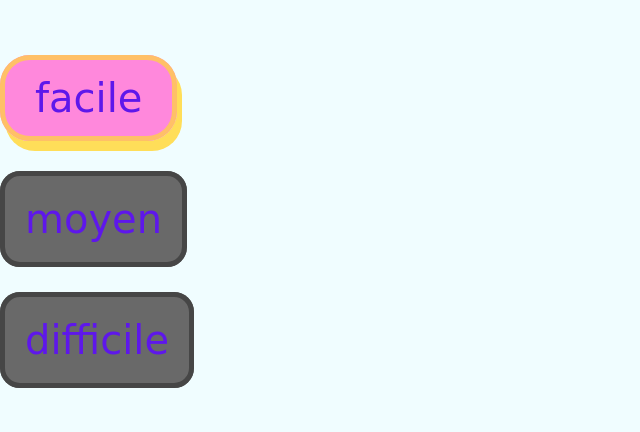
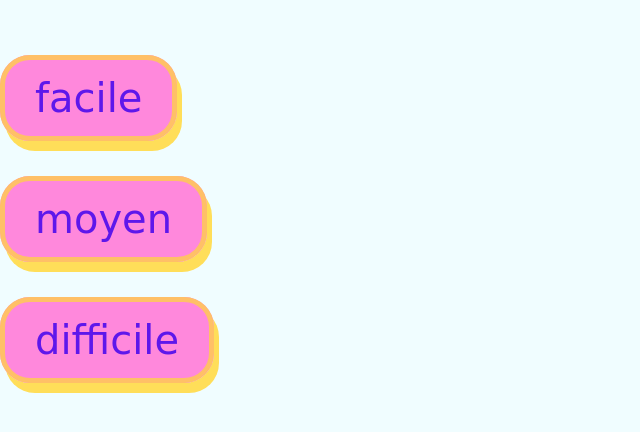
Before and after one commit to NoanBregeon/Projet_Renfor_PHP, a PHP site: page /quiz/quiz.php?type=1 in a window 1280 px wide. Shown: the top 432 px of the page, without its empty margins (0-640 px from the left). Run offline with PHP 8.4, Linux system fonts and the light colour scheme.

Commit message:
Update quiz.php

```diff
--- a/quiz/quiz.php
+++ b/quiz/quiz.php
@@ -1,7 +1,7 @@
 <?php
 session_start();
 $progression=$_GET["type"];
-$_SESSION[$progression]=0;
+$_SESSION[$progression]=40;
 ?>
 <!DOCTYPE html>
 <html>
@@ -17,18 +17,18 @@ $_SESSION[$progression]=0;
         <?php
             if(isset($_GET["type"]) && !isset($_GET["niv"])){
             echo '<div class="choix du niveau">
-                <div><a class="button" href="quiz.php?type='.$_GET["type"].'&niv=1">facile</a></div>';
+                <div><a class="button facile" href="quiz.php?type='.$_GET["type"].'&niv=1">facile</a></div>';
                 if ($_SESSION[$progression] >= 20){
-                    echo '<div><a class="button" href="quiz.php?type='.$_GET["type"].'&niv=2">moyen</a></div>';
+                    echo '<div><a class="button moyen" href="quiz.php?type='.$_GET["type"].'&niv=2">moyen</a></div>';
                 }else{
 
-                    echo '<div><a class="button bloquer" href="quiz.php?type='.$_GET["type"].'">moyen</a></div>';
+                    echo '<div><a class="button bloquer moyen" href="quiz.php?type='.$_GET["type"].'">moyen</a></div>';
                 }
                 if ($_SESSION[$progression] >= 40){
-                    echo '<div><a class="button" href="quiz.php?type='.$_GET["type"].'&niv=3">difficile</a></div>';
+                    echo '<div><a class="button difficil" href="quiz.php?type='.$_GET["type"].'&niv=3">difficile</a></div>';
                 }else{
 
-                    echo '<div><a class="button bloquer" href="quiz.php?type='.$_GET["type"].'">difficile</a></div>';
+                    echo '<div><a class="button bloquer difficil" href="quiz.php?type='.$_GET["type"].'">difficile</a></div>';
                 }
 
                 echo '</div>';
```
